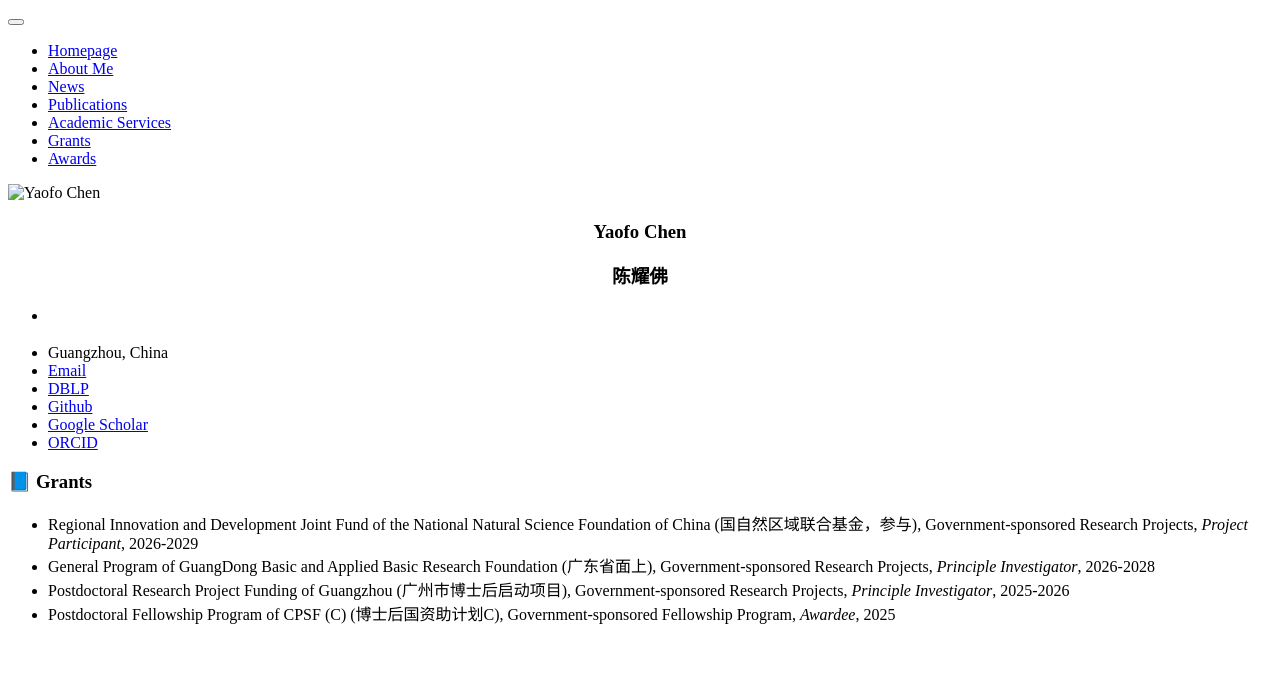
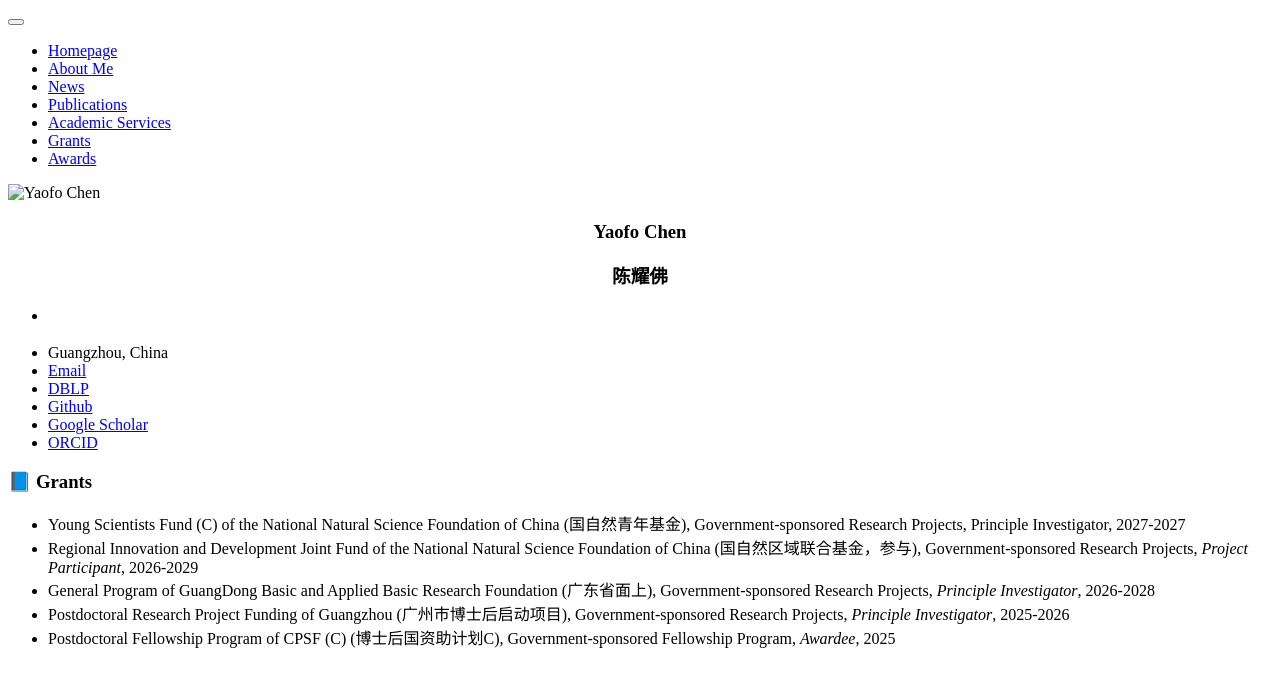
Before and after one commit to chenyaofo/homepagev2, a Jekyll site: the page built from _pages/includes/grants.md, in a window 1280 px wide. Shown: the top 687 px of the page. Built offline with Jekyll 4.4.1, drawn with Linux system fonts in a browser that asks for light colours; our own code applies the rules of GitHub Pages for plain Markdown files.

Commit message:
Update grants section with new funding details

```diff
--- a/_pages/includes/grants.md
+++ b/_pages/includes/grants.md
@@ -28,7 +28,7 @@ PI stands for Principle Investigator, PP stands for Project Participant.
 
 
 # 📘 Grants
-
+ - Young Scientists Fund (C) of the National Natural Science Foundation of China (国自然青年基金), Government-sponsored Research Projects, Principle Investigator, 2027-2027
  - Regional Innovation and Development Joint Fund of the National Natural Science Foundation of China (国自然区域联合基金，参与), Government-sponsored Research Projects, *Project Participant*, 2026-2029
  - General Program of GuangDong Basic and Applied Basic Research Foundation (广东省面上), Government-sponsored Research Projects, *Principle Investigator*, 2026-2028
  - Postdoctoral Research Project Funding of Guangzhou (广州市博士后启动项目), Government-sponsored Research Projects, *Principle Investigator*, 2025-2026
```
